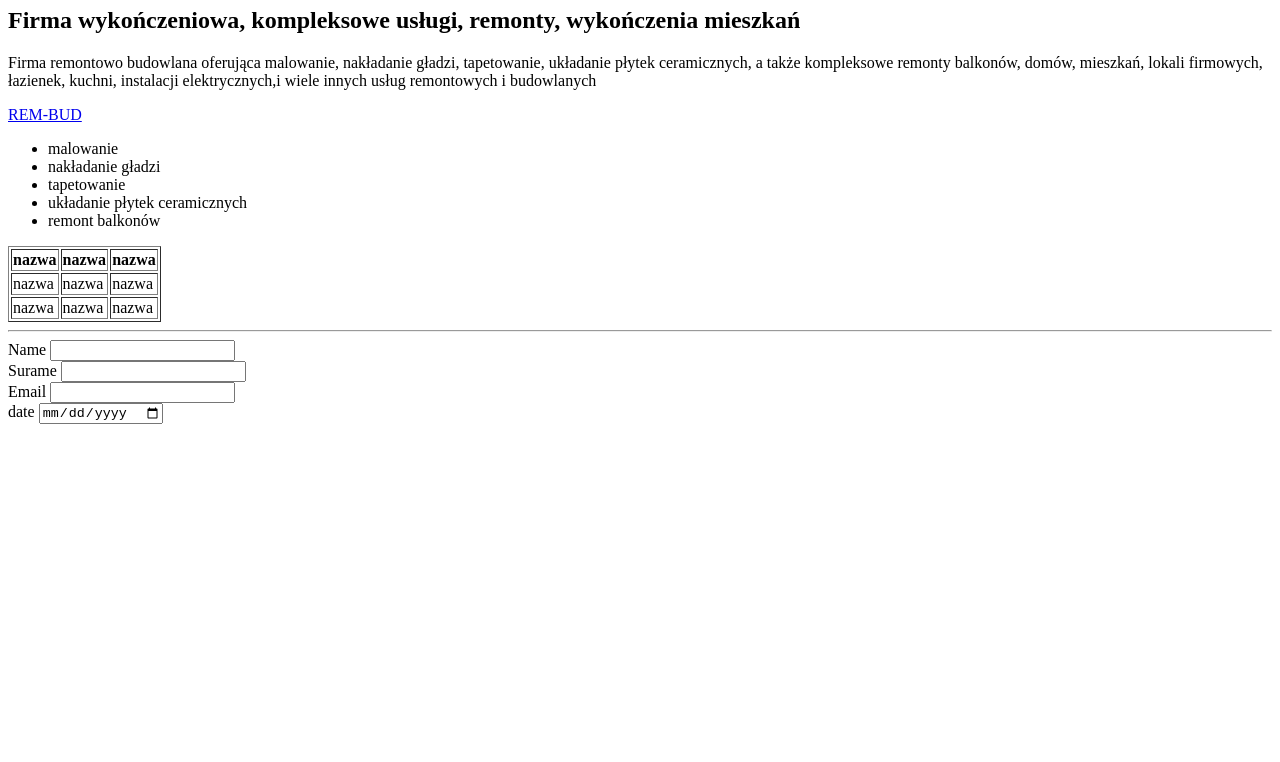
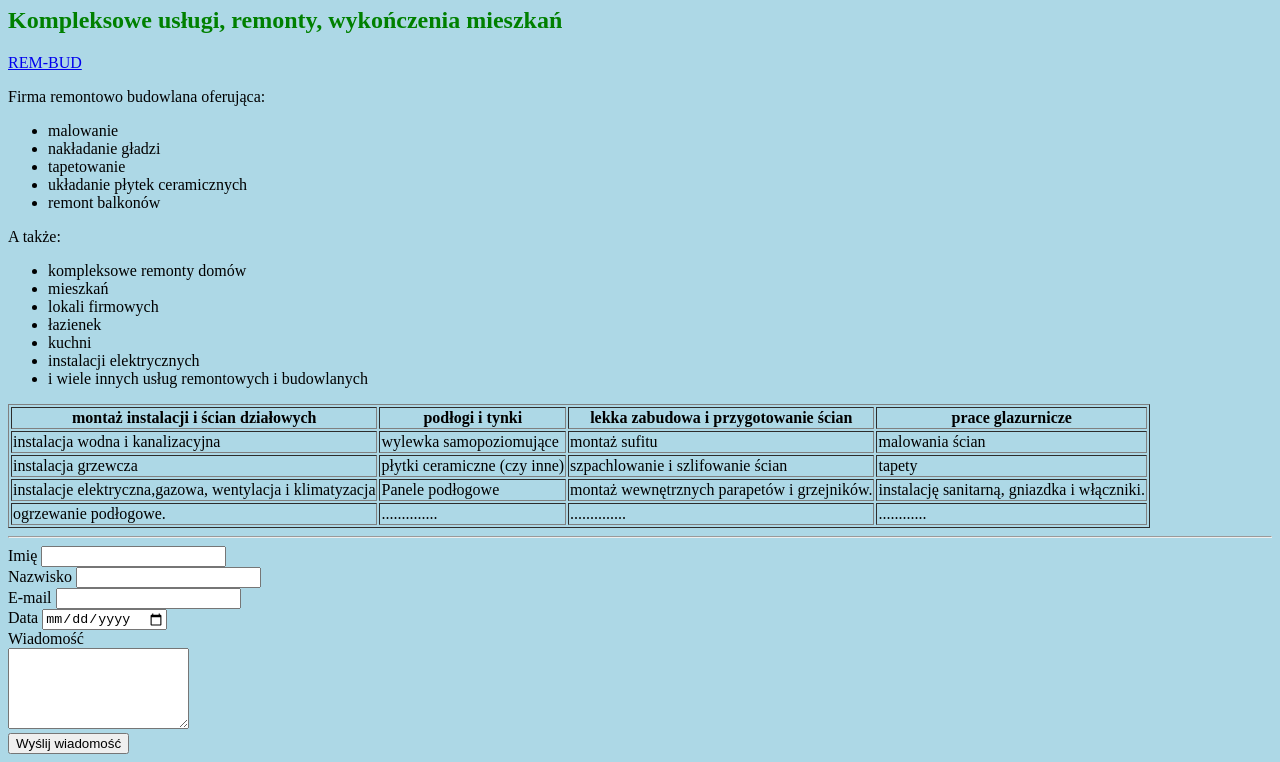
Before and after one commit to Tionel/rembud, a plain HTML site: page index.html in a window 1280 px wide. Shown: the part 285-1047 px from the top of the page. Before the commit the page ends 800 px from the top, so only its background shows below. Drawn offline with Linux system fonts and the light colour scheme.

Commit message:
Update index.html

```diff
--- a/index.html
+++ b/index.html
@@ -4,16 +4,16 @@
     <meta charset="UTF-8">
     <meta name="viewport" content="width=device-width, initial-scale=1.0">
     <title>Document</title>
+<link rel="stylesheet" href="01_selectors.css">
 </head>
 <body>
     <img src="logo.png" alt="Logotyp dom" width="200">
-      <img src="logo.png" alt="Logotyp dom" width="200">
-      <img src="logo.png" alt="Logotyp dom" width="200">
+    <img src="logo.png" alt="Logotyp dom" width="200">
+    <img src="logo.png" alt="Logotyp dom" width="200">
     <h1>Rem-Bud Bolesławiec. Remonty i wykończenia wnętrz</h1>
-    <h2>Firma wykończeniowa, kompleksowe usługi, remonty, wykończenia mieszkań </h2>
-<p>Firma remontowo budowlana oferująca malowanie, nakładanie gładzi, tapetowanie, układanie płytek ceramicznych, a także kompleksowe remonty balkonów, domów, mieszkań, lokali firmowych, łazienek, kuchni, instalacji elektrycznych,i wiele innych usług remontowych i budowlanych</p>
+    <h2>Kompleksowe usługi, remonty, wykończenia mieszkań </h2>
 <a href="https://www.facebook.com/groups/1304652373391163" target="_blank">REM-BUD</a>
-
+<p>Firma remontowo budowlana oferująca: </p>
 <ul>
     <li>malowanie</li>
     <li>nakładanie gładzi</li>
@@ -21,47 +21,82 @@
     <li>układanie płytek ceramicznych</li>
     <li>remont balkonów</li>
 </ul>
-<table border="1">
+<p>A także:</p>
+<ul>
+    <li>kompleksowe remonty domów    </li>
+    <li>mieszkań</li>
+    <li>lokali firmowych</li>
+    <li>łazienek</li>
+    <li>kuchni</li>
+    <li>instalacji elektrycznych</li>
+    <li>i wiele innych usług remontowych i budowlanych</li>
+</ul>
+<table border="1" >
     <thead>
     <tr>
-        <th>nazwa</th>
-        <th>nazwa</th>
-        <th>nazwa</th>
+        <th>montaż instalacji i ścian działowych</th>
+        <th>podłogi i tynki</th>
+        <th>lekka zabudowa i przygotowanie ścian</th>
+        <th>prace glazurnicze</th>
     </tr>
 </thead>
-<tbody>
+<tbody >
     <tr>
-        <td>nazwa</td>
-        <td>nazwa</td>
-        <td>nazwa</td>
+        <td>instalacja wodna i kanalizacyjna</td>
+        <td> wylewka samopoziomujące</td>
+        <td>montaż sufitu</td>
+        <td>malowania ścian</td>
     </tr>
 </tbody>
 <tbody>
     <tr>
-        <td>nazwa</td>
-        <td>nazwa</td>
-        <td>nazwa</td>
+        <td> instalacja grzewcza</td>
+        <td>płytki ceramiczne (czy inne)</td>
+        <td>szpachlowanie i szlifowanie ścian</td>
+        <td>tapety</td>
     </tr>
+</tbody>
+<tbody>
+    <tr>
+        <td>instalacje elektryczna,gazowa, wentylacja i klimatyzacja</td>
+        <td>Panele podłogowe</td>
+        <td>montaż wewnętrznych parapetów i grzejników.</td>
+        <td>instalację sanitarną, gniazdka i włączniki.</td>
+    </tr>
+    <tbody>
+        <tr>
+            <td>ogrzewanie podłogowe.</td>
+            <td>..............</td>
+            <td>..............</td>
+            <td>............</td>
+        </tr>
 </tbody>
 </table>
 <form >
     <hr>
     <div>
-        <label for="name">Name</label>
-        <input type="name" id="name">
+        <label for="name">Imię</label>
+        <input type="name" id="name"
+        placeholer ="wpisz imię">
     </div>
     <div>
-        <label for="surname">Surame</label>
-        <input type="surname" id="surname">
+        <label for="surname">Nazwisko</label>
+        <input type="surname" id="surname" >
     </div>
     <div>
-        <label for="email">Email</label>
+        <label for="email">E-mail</label>
         <input type="email" id="email">
     </div>
     <div>
-        <label for="date">date</label>
+        <label for="date">Data</label>
         <input type="date" id="date">
     </div>
+    <div>
+        <label for="message">Wiadomość</label>
+        <br>
+        <textarea id="message" cols="20" rows="5"></textarea>
+    </div>
+    <input type="submit" value="Wyślij wiadomość">
 </form>
 </body>
 </html>
```
